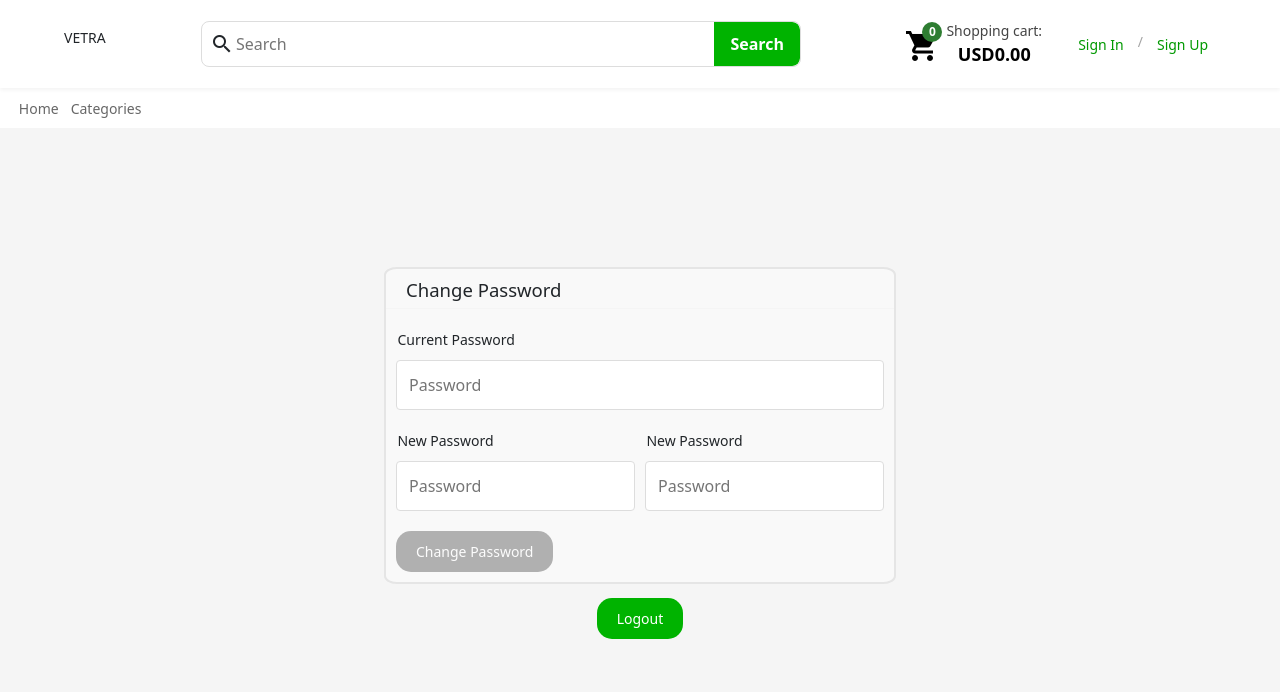
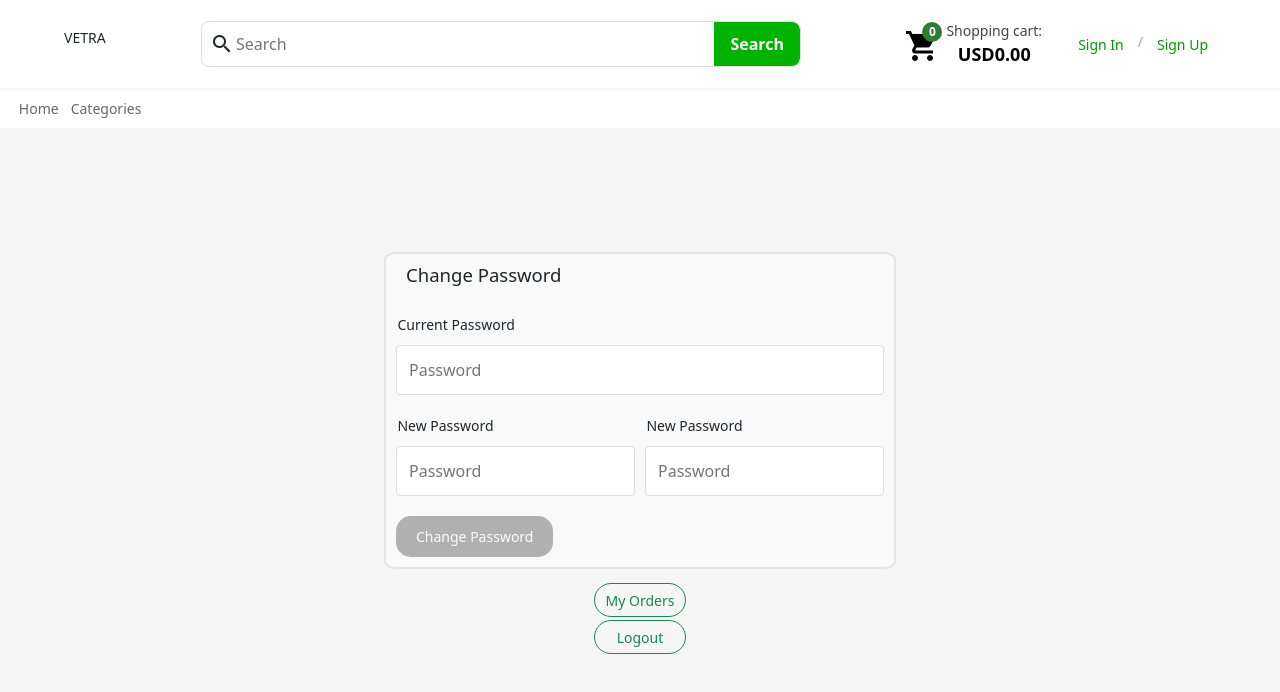
Before and after one commit to anil0x80/shop-frontend, an Angular app: page /profile in a window 1280 px wide. Shown: the top 692 px of the page. Built offline with nearby package versions, Linux system fonts and the light colour scheme.

Commit message:
button to see order

```diff
--- a/src/app/pages/profile-page/profile-page.html
+++ b/src/app/pages/profile-page/profile-page.html
@@ -38,5 +38,9 @@
   </form>
 
 </app-section-wrapper>
- <button class="log-out-button" (click)="logout()">Logout</button>
+<div class="gap-1 d-flex flex-column mt-3">
+  <button class="btn btn-outline-success rounded-pill" (click)="toOrders()">My Orders</button>
+  <button class="btn btn-outline-success rounded-pill" (click)="logout()">Logout</button>
 </div>
+
+</div>
--- a/src/app/pages/profile-page/profile-page.ts
+++ b/src/app/pages/profile-page/profile-page.ts
@@ -95,4 +95,9 @@ export class ProfilePage {
     this.authService.logout()
     this.router.navigate(['/'])
   }
+
+  toOrders() {
+    this.router.navigate(['/order/history'])
+  }
+
 }
```
